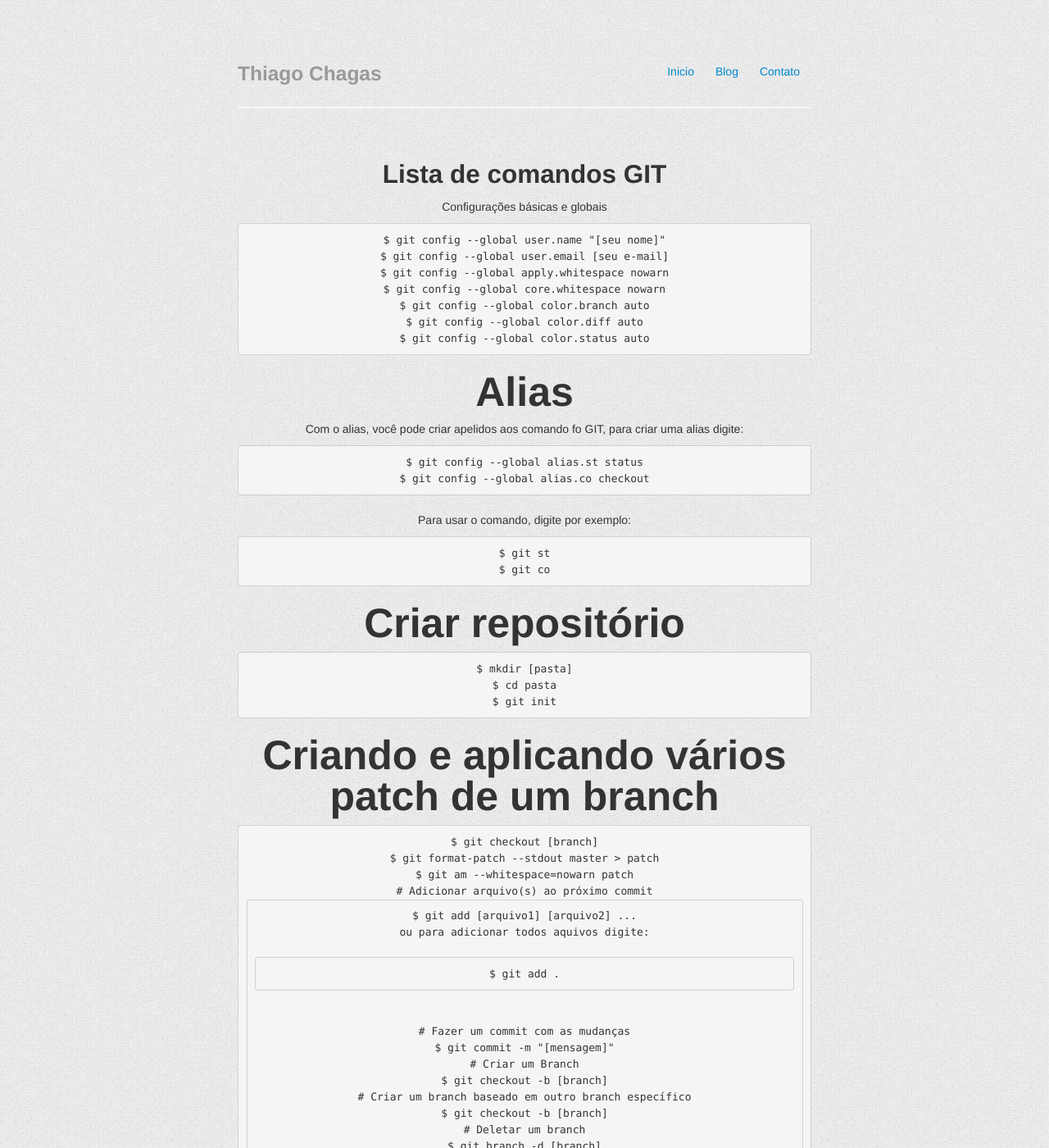
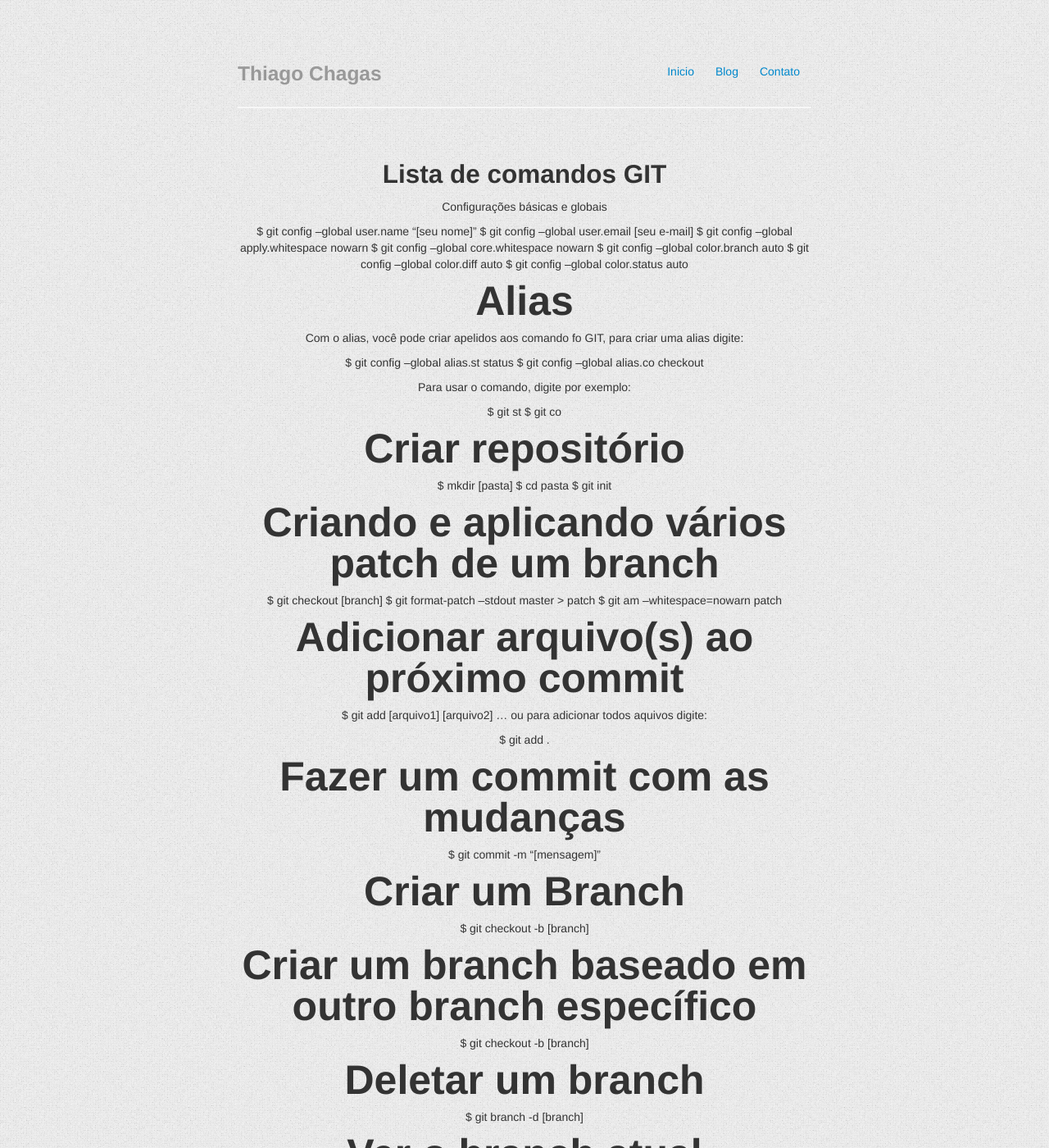
Before and after one commit to tqchagas/tqchagas.github.com, a Jekyll site: the page built from _posts/2013-06-28-lista-de-comandos-git.md, in a window 1280 px wide and 1400 px high. Shown: the whole window at 82% size. Built offline with Jekyll 4.4.1, drawn with Linux system fonts in a browser that asks for light colours; nearby versions of some CDN libraries; comment, search, counter and statistics services are not loaded; some of the changed text lies outside the part shown.

Commit message:
Mudança layout posts

```diff
--- a/_posts/2013-06-28-lista-de-comandos-git.md
+++ b/_posts/2013-06-28-lista-de-comandos-git.md
@@ -6,7 +6,7 @@ title: Lista de comandos GIT
 ##Lista de comandos GIT
 
 Configurações básicas e globais
-<pre class="prettyprint">
+
 $ git config --global user.name "[seu nome]"
 $ git config --global user.email [seu e-mail]
 $ git config --global apply.whitespace nowarn
@@ -14,38 +14,38 @@ $ git config --global core.whitespace nowarn
 $ git config --global color.branch auto
 $ git config --global color.diff auto
 $ git config --global color.status auto
-</pre>
+
 
 #Alias
 Com o alias, você pode criar apelidos aos comando fo GIT, para criar uma alias digite:
-<pre class="prettyprint">
+
 $ git config --global alias.st status
 $ git config --global alias.co checkout
-</pre>
+
 Para usar o comando, digite por exemplo:
-<pre class="prettyprint">
+
 $ git st
 $ git co
-</pre>
+
 
 #Criar repositório
-<pre class="prettyprint">
+
 $ mkdir [pasta]
 $ cd pasta
 $ git init
-</pre>
+
 
 #Criando e aplicando vários patch de um branch
-<pre class="prettyprint">
+
 $ git checkout [branch]
 $ git format-patch --stdout master > patch
 $ git am --whitespace=nowarn patch
 #Adicionar arquivo(s) ao próximo commit
-<pre class="prettyprint">
+
 $ git add [arquivo1] [arquivo2] ...
 ou para adicionar todos aquivos digite:
 
-<pre class="prettyprint">$ git add .</pre>
+$ git add .
 # Fazer um commit com as mudanças
 $ git commit -m "[mensagem]"
 # Criar um Branch
```
